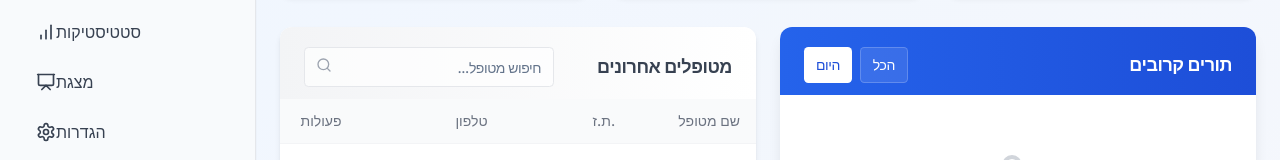
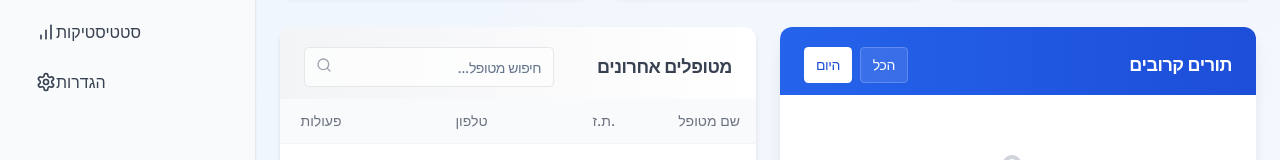
Before and after one commit to nofar13/medifolio, a React (Vite) app: page / in a window 1280 px wide. Shown: the part 245-405 px from the top of the page. Built offline with nearby package versions, Linux system fonts and the light colour scheme.

Commit message:
Remove presentation screen
Removes the presentation screen from the application.

```diff
--- a/src/App.tsx
+++ b/src/App.tsx
@@ -13,7 +13,6 @@ import Appointments from "@/pages/Appointments";
 import Stats from "@/pages/Stats";
 import CurrentTreatment from "@/pages/CurrentTreatment";
 import EnglishResume from "@/components/EnglishResume";
-import PresentationPage from "@/pages/PresentationPage";
 
 const queryClient = new QueryClient();
 
@@ -32,7 +31,6 @@ const App = () => (
           <Route path="/appointments" element={<Appointments />} />
           <Route path="/stats" element={<Stats />} />
           <Route path="/resume" element={<EnglishResume />} />
-          <Route path="/presentation" element={<PresentationPage />} />
           {/* ADD ALL CUSTOM ROUTES ABOVE THE CATCH-ALL "*" ROUTE */}
           <Route path="*" element={<NotFound />} />
         </Routes>
--- a/src/components/SidebarNav.tsx
+++ b/src/components/SidebarNav.tsx
@@ -1,8 +1,7 @@
-
 import { Link, useLocation } from "react-router-dom";
 import {
   Home, Users, Calendar, BarChart, Settings,
-  Menu, ChevronRight, LogOut, Eye, PresentationIcon
+  Menu, ChevronRight, LogOut, Eye
 } from "lucide-react";
 import { cn } from "@/lib/utils";
 import { Button } from "@/components/ui/button";
@@ -22,7 +21,6 @@ export function SidebarNav({ isOpen, onToggle }: SidebarNavProps) {
     { name: "מטופלים", path: "/patients", icon: Users },
     { name: "פגישות", path: "/appointments", icon: Calendar },
     { name: "סטטיסטיקות", path: "/stats", icon: BarChart },
-    { name: "מצגת", path: "/presentation", icon: PresentationIcon },
     { name: "הגדרות", path: "/settings", icon: Settings },
   ];
 
```
